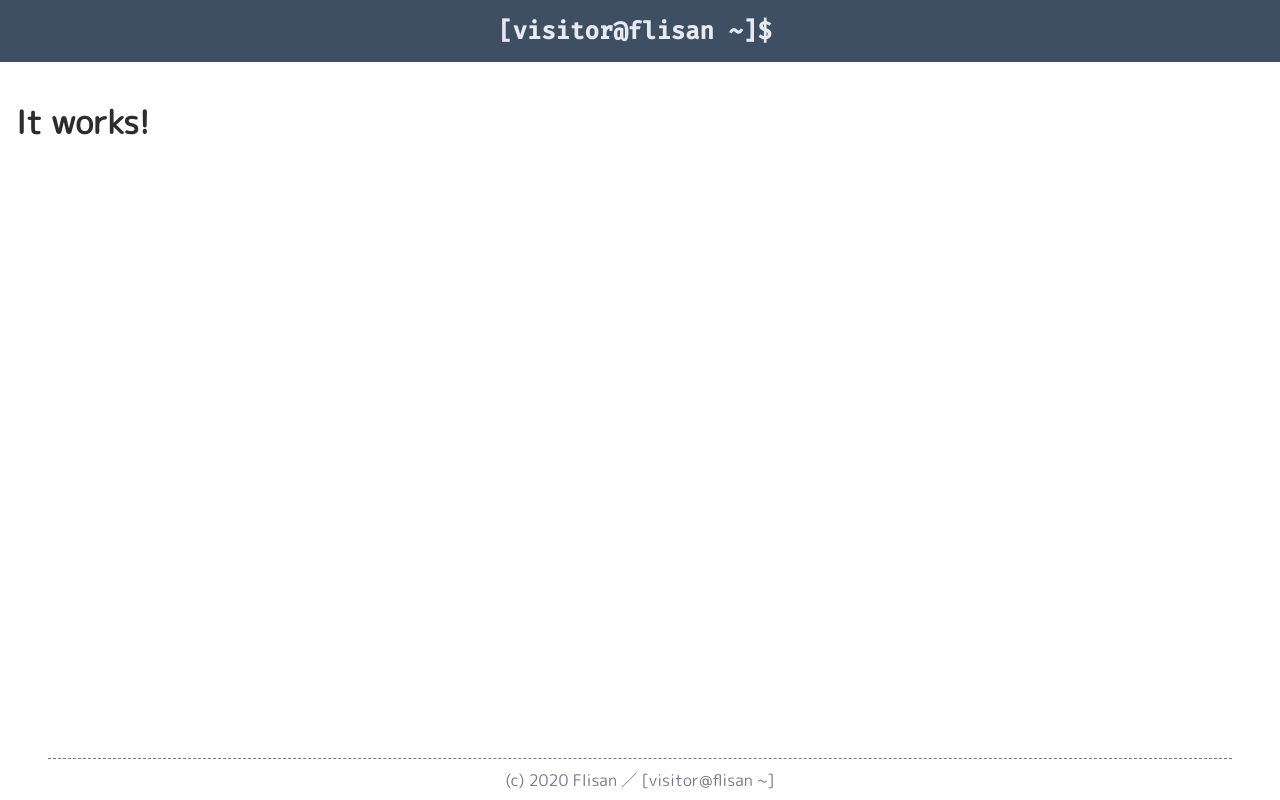
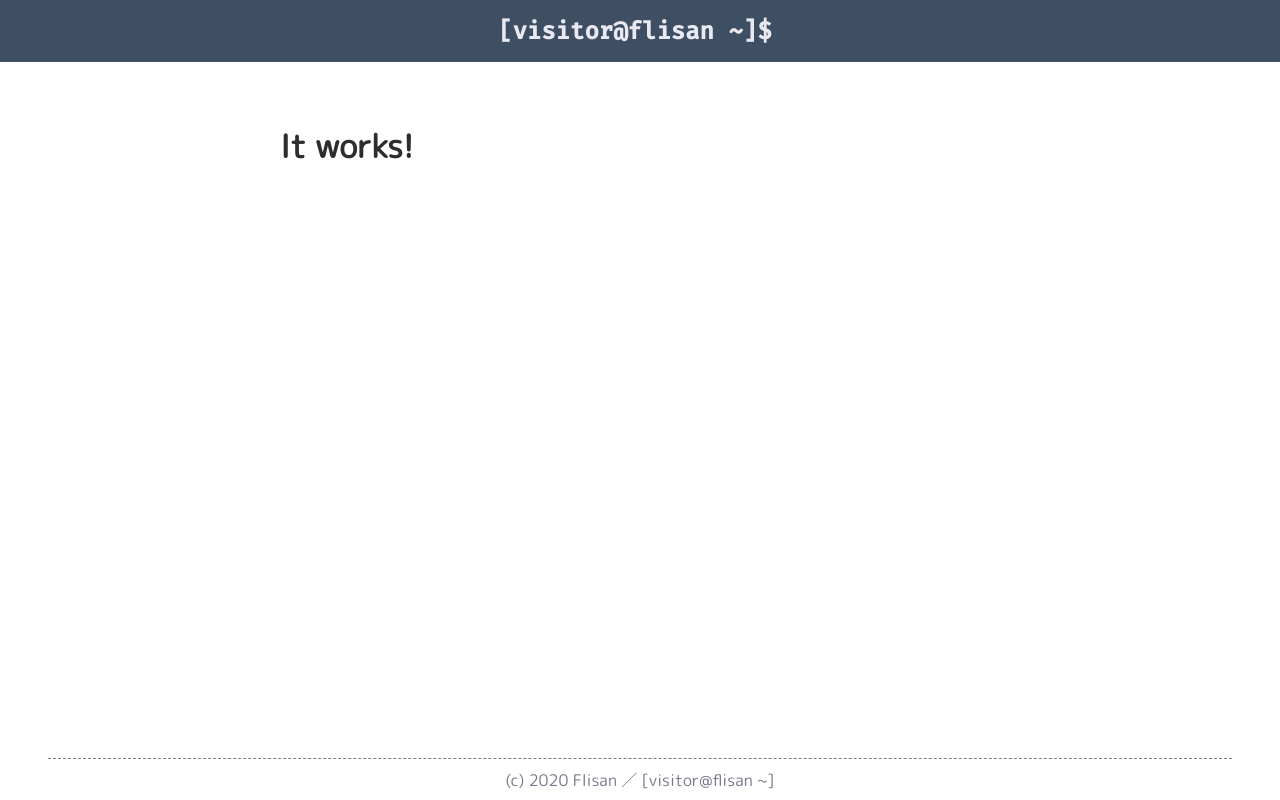
Before and after one commit to loxygenK/loxygen.dev, a React app: page / in a window 1280 px wide. Built offline with nearby package versions, Linux system fonts and the light colour scheme.

Commit message:
🎨 Fixed layout

```diff
--- a/src/AppRoot.tsx
+++ b/src/AppRoot.tsx
@@ -14,18 +14,25 @@ const AppRootWrapper = styled.div`
   background-color: ${Colors.MainBackground};
 `;
 
+const Expand = styled.div`
+  flex: 1;
+`;
+
 const AppContentWrapper = styled.div`
-  flex: 1;
   padding: 1em;
+  max-width: 45em;
+  margin: 0 auto;
+  word-wrap: break-word;
 `;
 
 export const AppRoot = () => (
   <AppRootWrapper>
     <Header />
-    <Splashscreen />
-    <AppContentWrapper>
-      <h1>It works!</h1>
-    </AppContentWrapper>
+    <Expand>
+      <AppContentWrapper>
+        <h1>It works!</h1>
+      </AppContentWrapper>
+    </Expand>
     <Footer />
   </AppRootWrapper>
 );
--- a/src/pages/common/Header.tsx
+++ b/src/pages/common/Header.tsx
@@ -7,6 +7,9 @@ import { Command } from "@app/types/Command";
 
 const HeaderRoot = styled.div`
   padding: 1em;
+  margin-bottom: 1.5em;
+  width: 100vw;
+  box-sizing: border-box;
   color: ${Colors.WhiteTextColor};
   text-align: center;
   background-color: ${Colors.AccentBackground};
```
